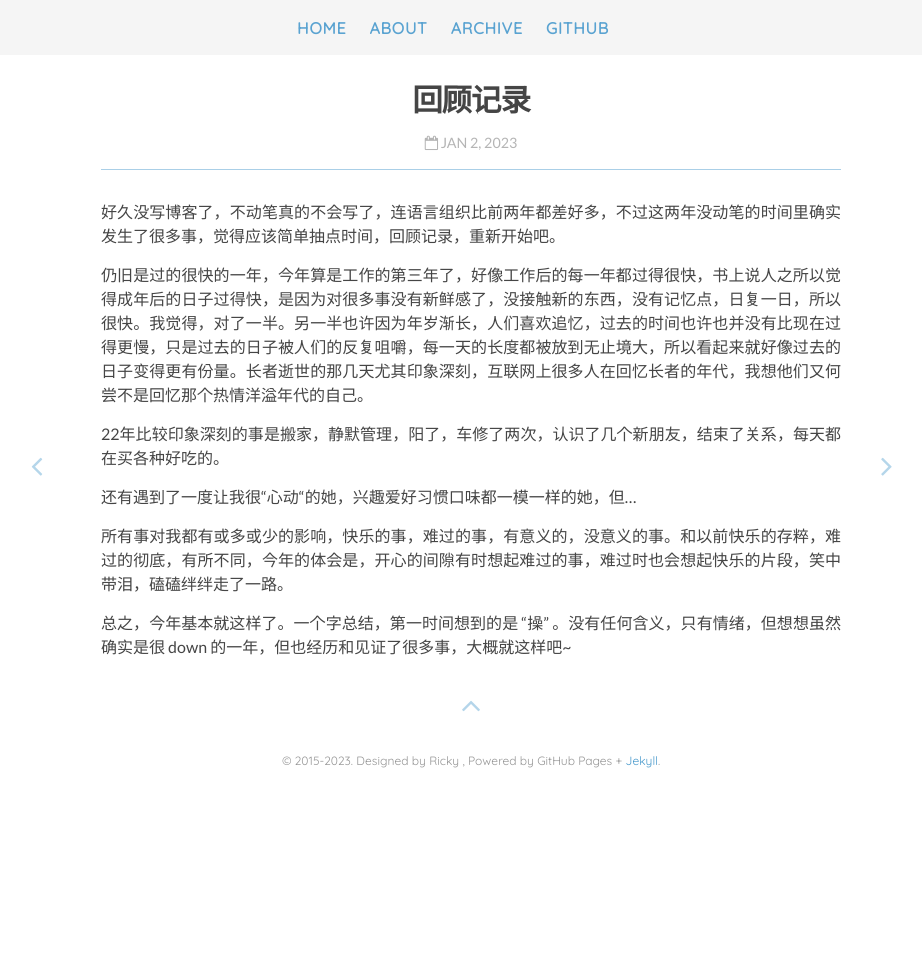
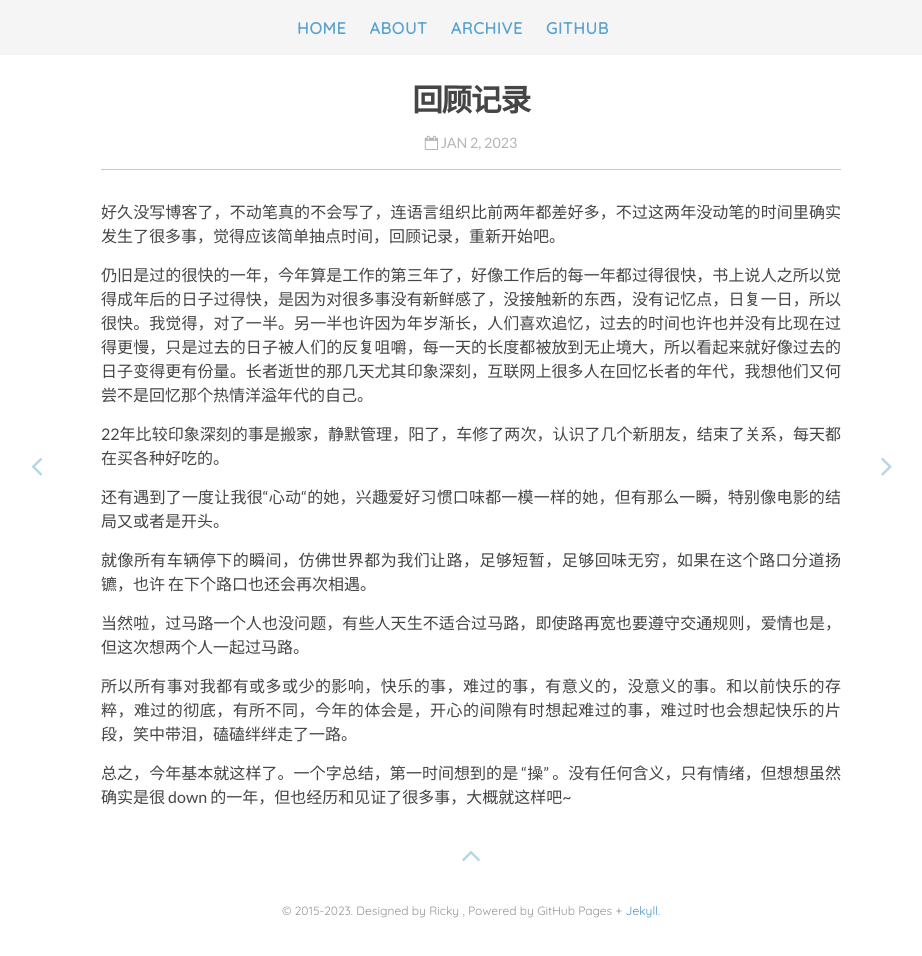
Before and after one commit to Rickylamn/Rickylamn.github.io, a Jekyll site: the page built from _posts/2023-1-2-回顾记录.md, in a window 1280 px wide. Shown: the whole page, without its empty margins (169-1091 px from the left). Built offline with Jekyll 4.4.1, drawn with Linux system fonts in a browser that asks for light colours; nearby versions of some CDN libraries; our own code applies the rules of GitHub Pages for plain Markdown files; comment, search, counter and statistics services are not loaded; before the commit the page ends 900 px from its top, so only the background shows below that.

Commit message:
2023-1-2-回顾记录.md

```diff
--- a/_posts/2023-1-2-回顾记录.md
+++ b/_posts/2023-1-2-回顾记录.md
@@ -4,8 +4,12 @@
 
 22年比较印象深刻的事是搬家，静默管理，阳了，车修了两次，认识了几个新朋友，结束了关系，每天都在买各种好吃的。
 
-还有遇到了一度让我很“心动“的她，兴趣爱好习惯口味都一模一样的她，但...
+还有遇到了一度让我很“心动“的她，兴趣爱好习惯口味都一模一样的她，但有那么一瞬，特别像电影的结局又或者是开头。
 
-所有事对我都有或多或少的影响，快乐的事，难过的事，有意义的，没意义的事。和以前快乐的存粹，难过的彻底，有所不同，今年的体会是，开心的间隙有时想起难过的事，难过时也会想起快乐的片段，笑中带泪，磕磕绊绊走了一路。
+就像所有车辆停下的瞬间，仿佛世界都为我们让路，足够短暂，足够回味无穷，如果在这个路口分道扬镳，也许 在下个路口也还会再次相遇。
+
+当然啦，过马路一个人也没问题，有些人天生不适合过马路，即使路再宽也要遵守交通规则，爱情也是，但这次想两个人一起过马路。
+
+所以所有事对我都有或多或少的影响，快乐的事，难过的事，有意义的，没意义的事。和以前快乐的存粹，难过的彻底，有所不同，今年的体会是，开心的间隙有时想起难过的事，难过时也会想起快乐的片段，笑中带泪，磕磕绊绊走了一路。
 
 总之，今年基本就这样了。一个字总结，第一时间想到的是 “操” 。没有任何含义，只有情绪，但想想虽然确实是很 down 的一年，但也经历和见证了很多事，大概就这样吧~
```
